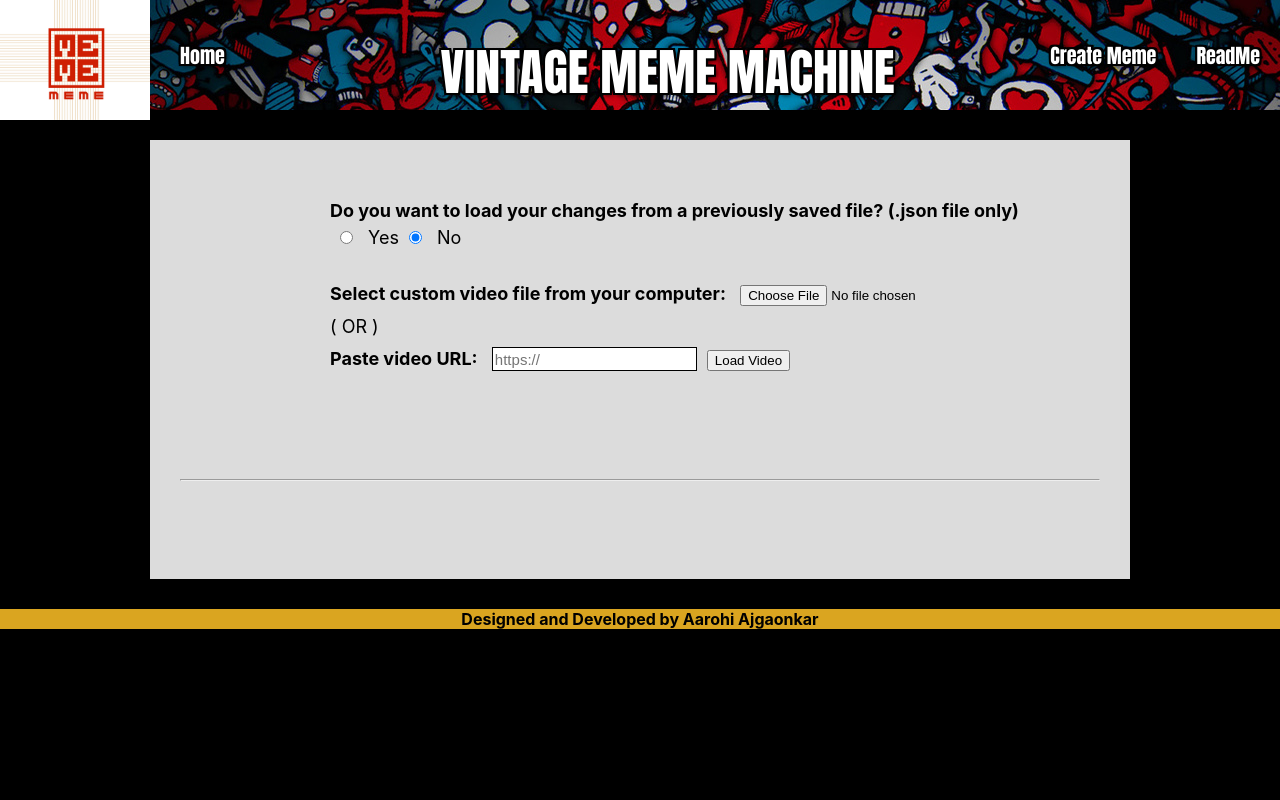
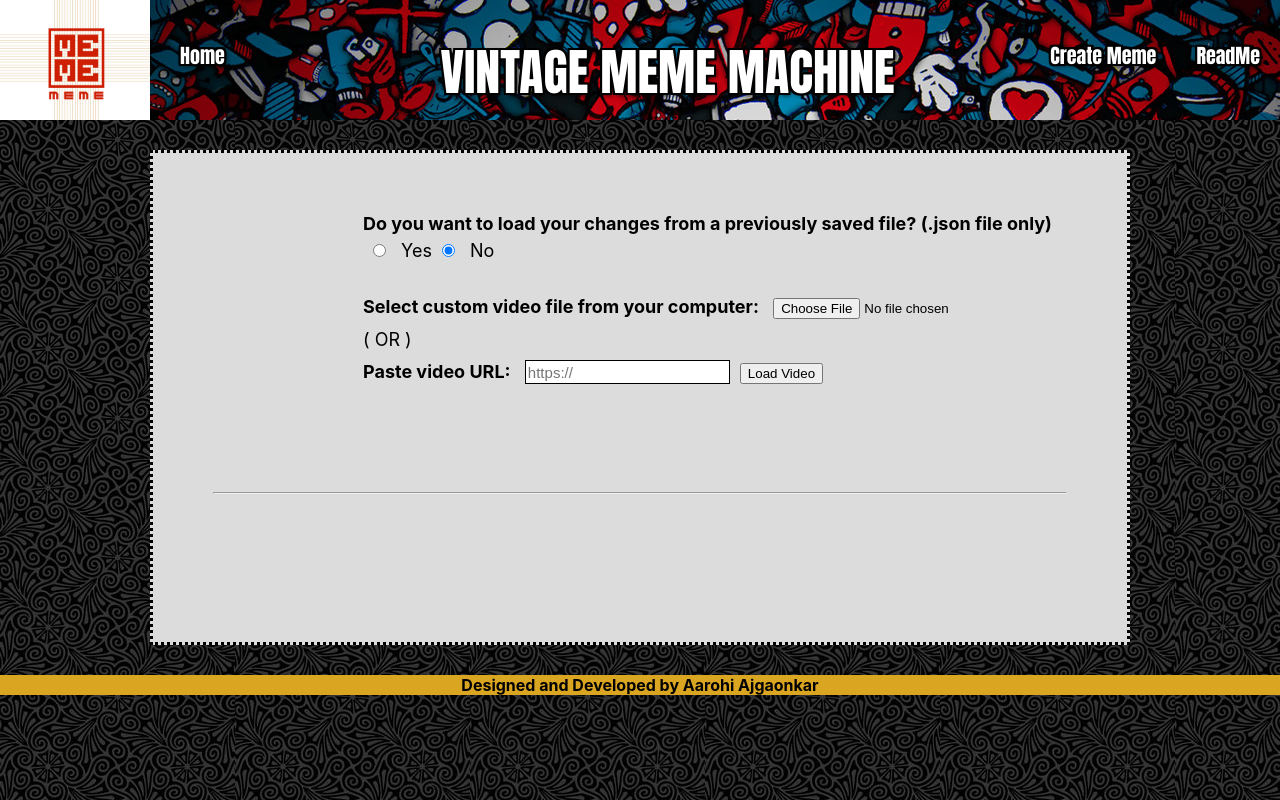
Before and after one commit to aaroajg/Video-Meme-Generator, a React (Create React App) app: page /fromVideo in a window 1280 px wide. Built offline with nearby package versions, Linux system fonts and the light colour scheme.

Commit message:
CSS and Footer component changes

```diff
--- a/src/App.js
+++ b/src/App.js
@@ -1,10 +1,12 @@
 import React from 'react';
 import Header from './components/Header';
+import Footer from './components/Footer';
 
 function App () {
   return (
     <div>
       <Header />
+      <Footer />
     </div>
   );
 }
--- a/src/components/FromVideo.js
+++ b/src/components/FromVideo.js
@@ -1,39 +1,6 @@
 import React, { Component } from "react";
-import injectSheet from "react-jss";
-import { bindActionCreators } from 'redux'
-import { connect } from 'react-redux'
-
-import {toggleTitleColor} from '../store';
-
-import Footer from './Footer';
 
 /*global FB*/
-
-const styles = theme => ({
-  '@global body': {
-    background: 'black',
-    color: 'black'
-  },
-  FromVideo: {
-    background: '#DCDCDC',
-    margin: '30px 150px 30px 150px',
-    padding: '10px 30px 50px 30px',
-    '& input': {
-      margin: '10px'
-    },
-    '& a': {
-      color: theme.palette.text,
-    }
-  }
-});
-
-const stp = (state) => ({
-  titleColor: state.memeState.titleColor
-})
-
-const dtp = (dispatch) => bindActionCreators( {
-  toggleTitleColor: () => toggleTitleColor()
-}, dispatch)
 
 let jsonObject = {};
 let jsonData;
@@ -154,28 +121,26 @@ class FromVideo extends Component {
 
   // Function to handle change to state variables
   handleChange = (event) => {
-    let prop = event.target.name;
-    let value = event.target.value;
-    let type = event.target.type;
+    const { name, value, type } = event.target;
     this.setState({
-      [prop]: value
+      [name]: value
     });
 
-    if(prop === 'loadJson' && value === 'Yes')
+    if(name === 'loadJson' && value === 'Yes')
       document.getElementById('json-file-select').style.display = 'block';
-    else if(prop === 'loadJson' && value === 'No') {
+    else if(name === 'loadJson' && value === 'No') {
       jsonObject = {};
       document.getElementById('json-file-select').style.display = 'none';
     }
 
-    if(prop === 'color' && type === 'radio') {
+    if(name === 'color' && type === 'radio') {
       document.getElementById('input-text-color').style.display = 'none';
       this.setState({
         isHexColor: 'no'
       });
     }
 
-    if(prop === 'isHexColor') {
+    if(name === 'isHexColor') {
       document.getElementById('input-text-color').style.display = 'inline';
       this.setState({
         isHexColor: 'yes',
@@ -183,7 +148,7 @@ class FromVideo extends Component {
       });
     }
 
-    this.draw(prop, value);
+    this.draw(name, value);
   }
 
   // Function to load video from URL pasted
@@ -312,10 +277,8 @@ class FromVideo extends Component {
 
   // Render lifecycle method
   render() {
-    const { classes } = this.props;
     return (
-      <div>
-        <div className={classes.FromVideo}>
+      <div id='main-container'>
         <main id='top'>
           <div id='video-options'>
             <label>
@@ -401,13 +364,15 @@ class FromVideo extends Component {
 
             <div id='meme-props'>
               <label>
-                  Meme text top:
+                Meme top text:
                 <input type="text" name='topText' value = {this.state.topText} placeholder="Something edgy..." onChange={this.handleChange} />
               </label>
 
+              <br />
+
               <label>
-                  Meme text bottom:
-                  <input type="text" name='bottomText' value = {this.state.bottomText} placeholder="Something edgy..." onChange={this.handleChange} />
+                Meme bottom text:
+                <input type="text" name='bottomText' value = {this.state.bottomText} placeholder="Something even more edgy..." onChange={this.handleChange} />
               </label>
 
               <div id='text-color'>
@@ -529,8 +494,6 @@ class FromVideo extends Component {
             </div>
         </main>
       </div>
-        <Footer />
-      </div>
     );
   }
 
@@ -541,4 +504,4 @@ class FromVideo extends Component {
   }
 }
 
-export default connect(stp,dtp)(injectSheet(styles)(FromVideo));
+export default FromVideo;
--- a/src/components/ReadMe.js
+++ b/src/components/ReadMe.js
@@ -1,5 +1,4 @@
 import React from 'react';
-import Footer from './Footer';
 
 function ReadMe() {
     return (
@@ -57,7 +56,6 @@ function ReadMe() {
                     </p>
                 </section>
             </section>
-            <Footer />
         </div>
     );
 }
--- a/src/components/Welcome.js
+++ b/src/components/Welcome.js
@@ -1,5 +1,4 @@
 import React from 'react';
-import Footer from './Footer';
 import developer_done from '../images/developer_done.jpeg'
 import bugs from '../images/bugs.jpeg';
 
@@ -62,7 +61,6 @@ function Welcome() {
                     So 1, 2, 3, 4.... Declare a Meme war!!!
                 </p>
             </div>
-            <Footer />
         </div>
     );
 }
--- a/src/index.css
+++ b/src/index.css
@@ -6,7 +6,8 @@ body {
     sans-serif;
   -webkit-font-smoothing: antialiased;
   -moz-osx-font-smoothing: grayscale;
-  background-color: black;
+  /* background-color: black; */
+  background-image: url('images/pattern.jpg');
 }
 
 code {
@@ -17,7 +18,7 @@ code {
 #headerDiv {
   display: flex;
   justify-content: space-between;
-  height: 60px;
+  height: 70px;
   padding-bottom: 50px;
   background-image: url('images/header_background.jpg');
 }
@@ -108,6 +109,14 @@ code {
   color: #2F4F4F;
 }
 
+#top {
+  padding: 10px 30px 50px 30px;
+}
+
+#top input {
+  margin: 10px;
+}
+
 ul li:after {
   color: green;
   content: ' ✓';
@@ -173,6 +182,14 @@ input[type='number'] {
   font-weight: normal;
 }
 
+#meme-props input[type='text'] {
+  width: 250px;
+}
+
+#meme-props #input-text-color {
+  width: 150px;
+}
+
 #text-color #white {
   color: white;
   text-shadow: -1px 0 0 #000000, 1px 1px 0 #000000,
@@ -192,7 +209,7 @@ input[type='number'] {
   color: indigo;
 }
 #text-color #hex-color span:nth-child(3) {
-  color: violet;
+  color: maroon;
 }
 #text-color #hex-color span:nth-child(4) {
   color: blue;
```
Also changed, not shown: src/images/pattern.jpg (added). Lines whose indentation alone changed are shown as unchanged.
